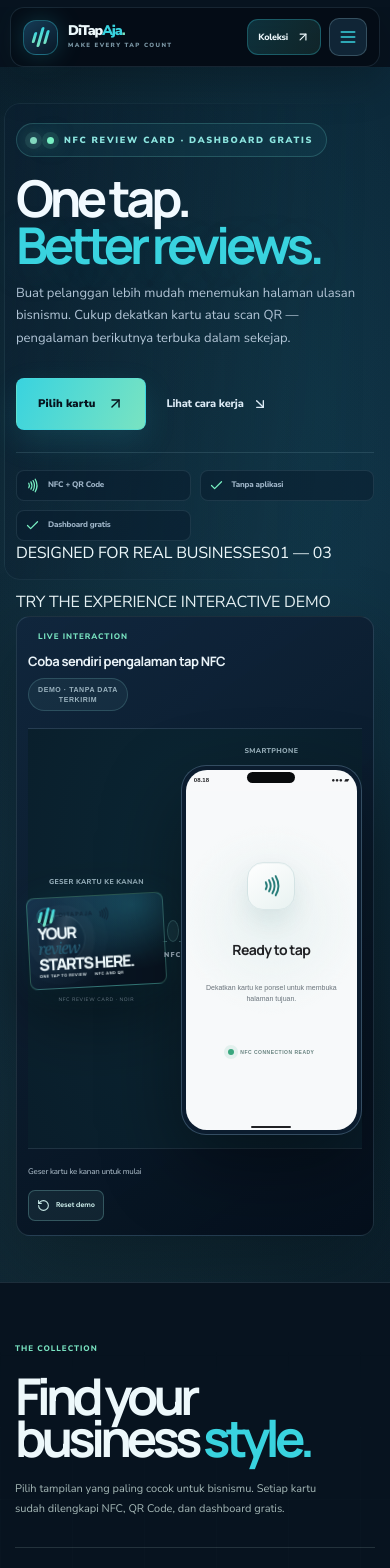
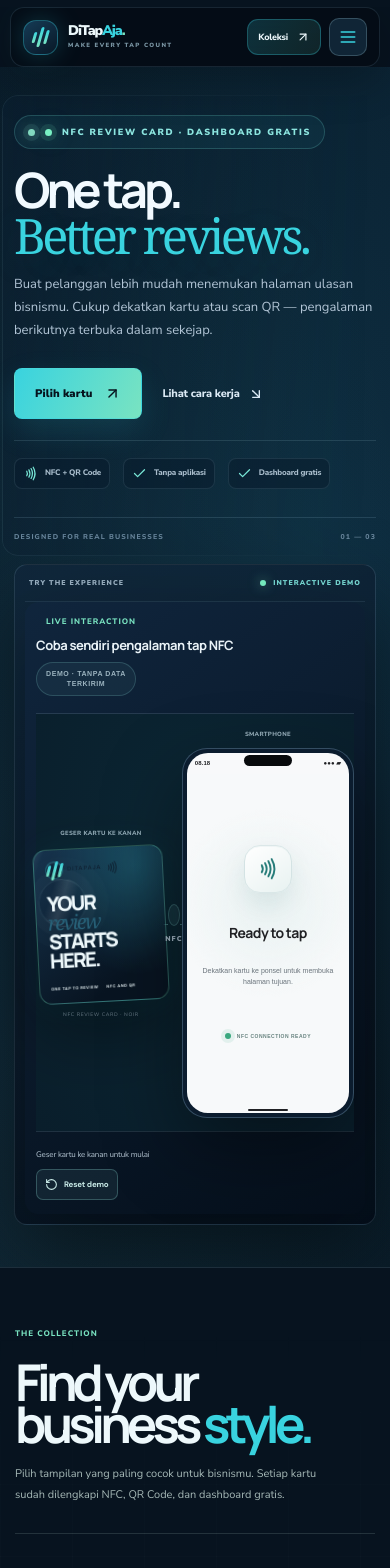
Before and after one commit to chanvianz-ui/ditapaja, a Next.js app: page / in a window 390 px wide. Shown: the top 1568 px of the page. Built offline with nearby package versions, Linux system fonts and the light colour scheme.

Commit message:
Replace studio styles with clean editorial hero

```diff
--- a/app/styles/homepage-interactive-studio.css
+++ b/app/styles/homepage-interactive-studio.css
@@ -1,49 +1,31 @@
-/* Interactive hero studio — replaces the previous split-card / tap-demo composition. */
-.dt-home-rebuild .dt-studio-hero{position:relative;isolation:isolate;overflow:hidden;padding:clamp(30px,4vw,62px) clamp(18px,4vw,64px) clamp(48px,6vw,82px)!important;background:radial-gradient(ellipse at 84% 45%,rgba(31,198,211,.12),transparent 40rem),linear-gradient(132deg,#071321,#0a1b2e 56%,#07111e)!important}
-.dt-home-rebuild .dt-studio-hero:before{content:"";position:absolute;z-index:-1;inset:0;opacity:.14;background-image:linear-gradient(rgba(148,190,214,.09) 1px,transparent 1px),linear-gradient(90deg,rgba(148,190,214,.09) 1px,transparent 1px);background-size:48px 48px;mask-image:linear-gradient(110deg,transparent,#000)}
-.dt-home-rebuild .dt-studio-hero-copy{width:min(1180px,100%);margin:0 auto 30px;position:relative;z-index:2}
-.dt-home-rebuild .dt-studio-hero-copy h1{font-size:clamp(52px,7vw,88px)!important;line-height:.91!important;letter-spacing:-.08em!important;margin:18px 0!important}
-.dt-home-rebuild .dt-studio-hero-copy .ed-hero-lead{max-width:560px;font-size:15px;line-height:1.75;color:#b6c8d8}
-.dt-home-rebuild .dt-studio-hero-copy .ed-hero-actions{margin-top:20px}
-.dt-home-rebuild .dt-studio-hero-copy .home-hero-proof{display:flex;flex-wrap:wrap;gap:16px;margin-top:23px}
-.dt-home-rebuild .dt-studio-hero-copy .home-hero-proof span{display:flex;align-items:center;gap:7px;color:#a8bdce;font-size:10px}
-.dt-home-rebuild .dt-studio-hero-copy .home-hero-proof svg{color:#78f0c3}
-.dt-studio{--studio-accent:#79e5dc;--studio-ink:#eff8fb;width:min(1180px,100%);margin:0 auto;border:1px solid rgba(153,194,216,.18);border-radius:22px;background:linear-gradient(145deg,rgba(17,39,59,.95),rgba(5,15,27,.97));box-shadow:0 35px 100px rgba(0,0,0,.28);overflow:hidden;color:#eaf3f8}
-.dt-studio-topline{height:43px;padding:0 20px;display:flex;align-items:center;justify-content:space-between;border-bottom:1px solid rgba(161,197,218,.12);font-size:8px;letter-spacing:.16em;color:#91a9bb;font-weight:800}
-.dt-studio-topline>span:first-child{display:flex;align-items:center;gap:9px}.dt-studio-topline i,.dt-studio-bottom i{width:6px;height:6px;border-radius:50%;background:#78f0c3;box-shadow:0 0 13px #78f0c3}.dt-studio-topline b{color:#78f0c3;margin-left:7px}
-.dt-studio-layout{display:grid;grid-template-columns:minmax(230px,.76fr) minmax(0,1.24fr);min-height:520px}
-.dt-studio-controls{padding:clamp(20px,3vw,38px);border-right:1px solid rgba(161,197,218,.12);display:flex;flex-direction:column;gap:27px}
-.dt-studio-intro>span,.dt-studio-group>label{font-size:8px;letter-spacing:.17em;color:#78dcd7;font-weight:850}
-.dt-studio-intro h2{font-size:clamp(28px,3.5vw,42px);line-height:.98;letter-spacing:-.065em;margin:13px 0}
-.dt-studio-intro h2 em{font-family:Georgia,serif;font-weight:400;color:#79e5dc}
-.dt-studio-intro p{font-size:11px;line-height:1.8;color:#9eb2c4;max-width:330px}
-.dt-studio-group{display:grid;gap:12px}.dt-studio-options{display:grid;grid-template-columns:repeat(3,1fr);gap:7px}
-.dt-studio-options button,.dt-studio-skins button{min-height:39px;display:flex;align-items:center;justify-content:center;gap:6px;border:1px solid rgba(157,190,210,.18);border-radius:8px;background:rgba(255,255,255,.025);color:#afc1ce;font-size:9px;font-weight:750;transition:background .2s,border-color .2s,color .2s}
-.dt-studio-options button.active,.dt-studio-skins button.active{border-color:#71dcd4;background:rgba(91,211,205,.12);color:#eaffff;box-shadow:inset 0 0 0 1px rgba(113,220,212,.1)}
-.dt-studio-skins{display:flex;gap:8px;flex-wrap:wrap}.dt-studio-skins button{padding:0 10px}.dt-studio-skins button i{width:13px;height:13px;border-radius:50%;border:1px solid rgba(255,255,255,.25)}.skin-midnight{background:#101d2b}.skin-ivory{background:#f2e9d7}.skin-mint{background:#9ad7c1}
-.dt-studio-note{display:flex;gap:10px;align-items:flex-start;padding-top:15px;border-top:1px solid rgba(157,190,210,.12);margin-top:auto}.dt-studio-note>span{color:#78f0c3}.dt-studio-note p{font-size:9px;line-height:1.6;color:#829bad}
-.dt-studio-stage{min-width:0;padding:20px clamp(14px,2.6vw,32px) 15px;display:flex;flex-direction:column}
-.dt-studio-stage-head,.dt-studio-bottom{display:flex;align-items:center;justify-content:space-between;font-size:8px;letter-spacing:.14em;color:#7892a6;font-weight:800}
-.dt-studio-stage-head span:last-child{display:flex;align-items:center;gap:6px}.dt-studio-stage-head i{width:20px;height:1px;background:#70dcd5}
-.dt-studio-card-area{position:relative;min-height:245px;display:grid;place-items:center;isolation:isolate;overflow:hidden}
-.dt-studio-orbit{position:absolute;width:320px;height:180px;border:1px solid rgba(99,209,212,.15);border-radius:50%;transform:rotate(-24deg);z-index:-1}.orbit-b{width:390px;height:230px;transform:rotate(22deg);border-color:rgba(99,209,212,.08)}
-.dt-studio-card{--card-bg:#132538;--card-fg:#eff9f8;--card-muted:#9db5c4;position:relative;width:min(360px,80%);aspect-ratio:1.62;border-radius:15px;padding:18px 21px;display:flex;flex-direction:column;justify-content:space-between;overflow:hidden;color:var(--card-fg);background:radial-gradient(circle at 80% 5%,rgba(94,218,211,.25),transparent 45%),linear-gradient(135deg,var(--card-bg),#07111e);border:1px solid rgba(196,229,233,.24);box-shadow:0 24px 60px rgba(0,0,0,.42),inset 0 1px rgba(255,255,255,.16);transform:rotate(-5deg);transition:transform .35s,background .35s}
-.dt-studio-card:hover{transform:rotate(-1deg) translateY(-5px)}.dt-studio-card.skin-ivory{--card-bg:#e8dfce;--card-fg:#172b35;--card-muted:#647c80;background:radial-gradient(circle at 80% 5%,rgba(63,167,157,.15),transparent 45%),linear-gradient(135deg,#f4ecdc,#d5d0c0);border-color:rgba(30,54,60,.2)}.dt-studio-card.skin-mint{--card-bg:#9ad7c1;--card-fg:#102d32;--card-muted:#426c68;background:radial-gradient(circle at 80% 5%,rgba(255,255,255,.45),transparent 45%),linear-gradient(135deg,#b5e6d3,#75bba9);border-color:rgba(25,72,66,.2)}
-.dt-studio-card-head,.dt-studio-card-foot{display:flex;align-items:center;justify-content:space-between;font-size:8px;letter-spacing:.13em;font-weight:850}.dt-studio-card-head>span:first-child{display:flex;align-items:center;gap:7px}.dt-studio-card-head .dt-v2-brand-mark{transform:scale(.75);transform-origin:left center}.dt-studio-card-head>span:last-child{color:var(--card-muted)}
-.dt-studio-card-center{display:grid;gap:4px}.dt-studio-card-center small{font-size:7px;letter-spacing:.19em;color:var(--card-muted);font-weight:800}.dt-studio-card-center strong{font-size:clamp(24px,3.4vw,39px);letter-spacing:-.07em;line-height:1}.dt-studio-card-center em{font-size:9px;color:var(--card-muted);font-family:Georgia,serif}
-.dt-studio-card-foot{font-size:6px;color:var(--card-muted)}.dt-studio-card-shine{position:absolute;inset:-90% auto -90% -20%;width:25%;transform:rotate(22deg);background:linear-gradient(90deg,transparent,rgba(255,255,255,.13),transparent);animation:dtStudioShine 6s ease-in-out infinite}
-@keyframes dtStudioShine{0%,45%{left:-35%}75%,100%{left:130%}}
-.dt-studio-floating-chip{position:absolute;right:8%;top:19%;padding:8px 10px;border:1px solid rgba(145,190,210,.2);border-radius:8px;background:rgba(6,19,31,.85);box-shadow:0 10px 25px #06111c66;display:grid;gap:5px}.dt-studio-floating-chip span{font-size:7px;letter-spacing:.1em;color:#a9c2d0}.dt-studio-floating-chip i{display:inline-block;width:5px;height:5px;border-radius:50%;background:#78f0c3;margin-right:5px}.dt-studio-floating-chip b{font-size:8px;color:#e5f2f5}
-.dt-studio-qr-toggle{position:absolute;left:8%;bottom:16%;display:flex;align-items:center;gap:6px;border:1px solid rgba(145,190,210,.22);border-radius:30px;background:rgba(7,20,32,.9);color:#d6e8ee;padding:8px 11px;font-size:8px;font-weight:750}
-.dt-studio-flow{display:flex;align-items:center;justify-content:center;gap:8px;margin:0 auto 15px;width:min(460px,100%)}.dt-studio-flow>i{height:1px;flex:1;background:rgba(145,190,210,.18)}.dt-studio-flow>i.filled{background:#78e4d6}
-.dt-studio-step{display:grid;justify-items:center;gap:5px;min-width:72px;color:#6f899e}.dt-studio-step>span{width:25px;height:25px;border:1px solid rgba(145,190,210,.25);border-radius:50%;display:grid;place-items:center;font-size:8px}.dt-studio-step small{font-size:7px;white-space:nowrap}.dt-studio-step.current{color:#8de7df}.dt-studio-step.current>span,.dt-studio-step.done>span{background:rgba(120,240,195,.13);border-color:#78e4d6;color:#9ff5e2}.dt-studio-step.done{color:#b3d4d1}
-.dt-studio-customer{border:1px solid rgba(145,190,210,.16);border-radius:11px;background:rgba(2,11,20,.45);overflow:hidden;min-height:135px}
-.dt-studio-customer-top{height:32px;display:flex;justify-content:space-between;align-items:center;padding:0 12px;border-bottom:1px solid rgba(145,190,210,.12);font-size:7px;letter-spacing:.12em;color:#7793a6;font-weight:800}.dt-studio-customer-top span:first-child{display:flex;gap:6px;align-items:center}
-.dt-studio-idle,.dt-studio-result,.dt-studio-complete{display:flex;align-items:center;gap:12px;padding:15px}
-.dt-studio-phone-icon,.dt-studio-result-icon,.dt-studio-complete>span{width:36px;height:36px;flex:none;border-radius:10px;background:rgba(112,220,213,.1);color:#8ce5dc;display:grid;place-items:center}
-.dt-studio-idle>div:nth-child(2),.dt-studio-result>div:nth-child(2),.dt-studio-complete>div{flex:1;min-width:0}.dt-studio-idle b,.dt-studio-result b,.dt-studio-complete b{font-size:11px;display:block}.dt-studio-idle p,.dt-studio-result p,.dt-studio-complete p{font-size:8px;color:#8fa7b9;line-height:1.5;margin-top:4px}.dt-studio-idle button,.dt-studio-result button,.dt-studio-rating>button,.dt-studio-complete button{border:0;border-radius:7px;background:#8de5d9;color:#08202a;min-height:34px;padding:0 11px;display:flex;align-items:center;gap:6px;font-size:8px;font-weight:850;white-space:nowrap}.dt-studio-result small,.dt-studio-complete small,.dt-studio-rating small{font-size:7px;letter-spacing:.13em;color:#78dcd7;display:block;margin-bottom:5px}
-.dt-studio-rating{padding:13px 15px;display:grid;grid-template-columns:1fr auto;align-items:center;gap:8px 12px}.dt-studio-rating>div:first-child b{font-size:10px}.dt-studio-rating>div:first-child p{font-size:8px;color:#8fa7b9;margin-top:3px}.dt-studio-stars{display:flex;gap:2px}.dt-studio-stars button{border:0;background:transparent;color:#516779;font-size:22px;padding:0 2px}.dt-studio-stars button.selected{color:#ffd36e}.dt-studio-rating>button{grid-column:1/-1;justify-self:end}.dt-studio-rating>button:disabled{opacity:.35;cursor:not-allowed}
-.dt-studio-complete>span{color:#8ce5dc}.dt-studio-bottom{padding-top:12px;margin-top:auto}.dt-studio-bottom>span:first-child{display:flex;align-items:center;gap:7px}.dt-studio-bottom>span:last-child{color:#6e899d}
-@media(max-width:900px){.dt-studio-layout{grid-template-columns:1fr}.dt-studio-controls{border-right:0;border-bottom:1px solid rgba(161,197,218,.12);display:grid;grid-template-columns:1fr 1fr;gap:18px;padding:22px}.dt-studio-intro{grid-column:1/-1}.dt-studio-note{margin-top:0}.dt-studio-stage{padding:18px 22px 15px}.dt-studio-card-area{min-height:260px}}
-@media(max-width:600px){.dt-home-rebuild .dt-studio-hero{padding:27px 13px 42px!important}.dt-home-rebuild .dt-studio-hero-copy h1{font-size:clamp(48px,13vw,66px)!important}.dt-home-rebuild .dt-studio-hero-copy .ed-hero-lead{font-size:13px}.dt-home-rebuild .dt-studio-hero-copy .home-hero-proof{gap:9px 13px}.dt-home-rebuild .dt-studio-hero-copy .home-hero-proof span{font-size:8px}.dt-studio{border-radius:15px}.dt-studio-topline{padding:0 12px;font-size:7px}.dt-studio-controls{grid-template-columns:1fr;padding:17px;gap:17px}.dt-studio-intro{grid-column:auto}.dt-studio-intro h2{font-size:34px}.dt-studio-options button{font-size:9px}.dt-studio-stage{padding:15px 11px 12px}.dt-studio-card-area{min-height:220px}.dt-studio-card{width:82%;padding:14px 15px}.dt-studio-floating-chip{right:3%;top:12%;padding:6px}.dt-studio-qr-toggle{left:3%;bottom:10%}.dt-studio-flow{gap:4px}.dt-studio-step{min-width:60px}.dt-studio-step small{font-size:6px}.dt-studio-idle,.dt-studio-result,.dt-studio-complete{padding:11px;gap:8px;flex-wrap:wrap}.dt-studio-idle button,.dt-studio-result button,.dt-studio-complete button{margin-left:auto}.dt-studio-rating{grid-template-columns:1fr}.dt-studio-stars{grid-row:2}.dt-studio-rating>button{grid-column:auto;justify-self:start}.dt-studio-bottom{font-size:7px}}
-@media(prefers-reduced-motion:reduce){.dt-studio-card-shine{animation:none}.dt-studio-card,.dt-studio-options button,.dt-studio-skins button{transition:none}}
+/* Clean editorial hero — one clear message and one usable product interaction. */
+.dt-home-rebuild .dt-clean-hero{position:relative;isolation:isolate;overflow:hidden;padding:clamp(34px,5vw,76px) clamp(18px,4.5vw,68px) clamp(48px,6vw,82px)!important;background:radial-gradient(ellipse at 78% 40%,rgba(49,213,232,.11),transparent 34rem),radial-gradient(ellipse at 8% 95%,rgba(120,240,195,.055),transparent 28rem),linear-gradient(132deg,#071321 0%,#0a1b2e 55%,#07111e 100%)!important}
+.dt-home-rebuild .dt-clean-hero:before{content:"";position:absolute;z-index:-1;inset:0;pointer-events:none;opacity:.16;background-image:linear-gradient(rgba(148,190,214,.055) 1px,transparent 1px),linear-gradient(90deg,rgba(148,190,214,.055) 1px,transparent 1px);background-size:58px 58px;mask-image:linear-gradient(90deg,transparent,#000 55%)}
+.dt-home-rebuild .dt-clean-hero-grid{display:grid!important;grid-template-columns:minmax(290px,.78fr) minmax(0,1.22fr)!important;align-items:center!important;gap:clamp(28px,4.2vw,66px)!important;width:min(1440px,100%)!important;min-height:0!important;margin:0 auto!important;padding:clamp(20px,2vw,30px) 0 0!important}
+.dt-home-rebuild .dt-clean-hero-copy{position:relative;z-index:2;max-width:570px!important}
+.dt-home-rebuild .dt-clean-hero-copy h1{font-size:clamp(52px,6.4vw,91px)!important;line-height:.94!important;letter-spacing:-.085em!important;margin:22px 0 20px!important}
+.dt-home-rebuild .dt-clean-hero-copy h1 em{font-family:Georgia,serif;font-weight:400;letter-spacing:-.075em;color:#82e8dc}
+.dt-home-rebuild .dt-clean-hero-copy .ed-hero-lead{max-width:455px!important;font-size:clamp(14px,1.12vw,16px)!important;line-height:1.85!important;color:#b2c5d6!important}
+.dt-home-rebuild .dt-clean-hero-copy .ed-hero-actions{margin-top:27px!important;gap:12px 20px!important}
+.dt-home-rebuild .dt-clean-hero-copy .ed-button{min-height:51px;padding:0 20px!important;border-radius:8px!important}
+.dt-home-rebuild .dt-clean-hero-copy .home-hero-proof{display:flex!important;flex-wrap:wrap;gap:11px 17px!important;margin-top:27px!important}
+.dt-home-rebuild .dt-clean-hero-copy .home-hero-proof span{display:flex;align-items:center;gap:7px;font-size:9px!important;color:#a9bdcc!important}
+.dt-home-rebuild .dt-clean-hero-copy .home-hero-proof svg{color:#78e6d6}
+.dt-clean-hero-foot{display:flex;justify-content:space-between;gap:12px;margin-top:clamp(38px,6vw,76px);padding-top:13px;border-top:1px solid rgba(151,190,215,.16);font-size:7px;letter-spacing:.16em;color:#67849a;font-weight:800}
+.dt-clean-demo-wrap{position:relative;min-width:0;padding:15px;border:1px solid rgba(151,190,215,.17);border-radius:17px;background:linear-gradient(155deg,rgba(17,39,60,.76),rgba(5,15,27,.9));box-shadow:0 28px 80px rgba(0,0,0,.27)}
+.dt-clean-demo-heading{display:flex;justify-content:space-between;align-items:center;gap:10px;padding:2px 4px 12px;border-bottom:1px solid rgba(151,190,215,.12);font-size:8px;letter-spacing:.15em;font-weight:850;color:#9ab1c2}
+.dt-clean-demo-heading span:last-child{display:flex;align-items:center;gap:7px;color:#77d9d3}
+.dt-clean-demo-heading i{width:6px;height:6px;border-radius:50%;background:#78f0c3;box-shadow:0 0 12px rgba(120,240,195,.6)}
+.dt-clean-demo-wrap .home-hero-visual.home-tap-demo{width:100%;max-width:none;min-height:0;margin:0;padding:14px 2px 3px;border:0;border-radius:0;background:transparent;box-shadow:none}
+.dt-clean-demo-wrap .home-demo-heading{align-items:center;gap:8px}
+.dt-clean-demo-wrap .home-demo-heading b{font-size:12px}
+.dt-clean-demo-wrap .home-demo-disclaimer{font-size:7px}
+.dt-clean-demo-wrap .home-demo-stage{grid-template-columns:minmax(0,.88fr) 24px minmax(0,1.12fr);gap:8px;min-height:330px}
+.dt-clean-demo-wrap .home-demo-card{min-height:210px;padding:17px;border-radius:13px}
+.dt-clean-demo-wrap .home-demo-card-title{font-size:clamp(22px,2.7vw,34px)}
+.dt-clean-demo-wrap .home-demo-phone{width:min(100%,250px);max-width:250px;min-height:330px}
+.dt-clean-demo-wrap .home-demo-footer{font-size:9px}
+.dt-clean-demo-wrap .home-demo-footer button{font-size:8px}
+@media(max-width:1080px){.dt-home-rebuild .dt-clean-hero-grid{grid-template-columns:1fr!important;max-width:980px!important;gap:26px!important}.dt-home-rebuild .dt-clean-hero-copy{max-width:820px!important}.dt-home-rebuild .dt-clean-hero-copy h1{font-size:clamp(58px,8vw,86px)!important}.dt-clean-hero-foot{margin-top:35px}.dt-clean-demo-wrap .home-demo-stage{min-height:310px}}
+@media(max-width:680px){.dt-home-rebuild .dt-clean-hero{padding:26px 14px 42px!important}.dt-home-rebuild .dt-clean-hero-grid{padding-top:12px!important;gap:22px!important}.dt-home-rebuild .dt-clean-hero-copy h1{font-size:clamp(48px,12.5vw,66px)!important;margin:18px 0 14px!important}.dt-home-rebuild .dt-clean-hero-copy .ed-hero-lead{font-size:13px!important;line-height:1.75!important}.dt-home-rebuild .dt-clean-hero-copy .home-hero-proof{gap:9px 13px!important;margin-top:21px!important}.dt-home-rebuild .dt-clean-hero-copy .home-hero-proof span{font-size:8px!important}.dt-clean-hero-foot{margin-top:28px}.dt-clean-demo-wrap{padding:10px;border-radius:13px}.dt-clean-demo-heading{font-size:7px}.dt-clean-demo-wrap .home-demo-heading{align-items:flex-start;flex-direction:column}.dt-clean-demo-wrap .home-demo-stage{grid-template-columns:minmax(0,.9fr) 17px minmax(0,1.1fr);gap:4px;min-height:280px}.dt-clean-demo-wrap .home-demo-card{min-height:155px;padding:11px}.dt-clean-demo-wrap .home-demo-card-title{font-size:clamp(17px,5.2vw,26px)}.dt-clean-demo-wrap .home-demo-phone{width:min(100%,215px);max-width:215px;min-height:280px}.dt-clean-demo-wrap .home-demo-instruction{font-size:6px}.dt-clean-demo-wrap .home-demo-footer{align-items:flex-start;gap:8px;flex-direction:column;font-size:8px}.dt-clean-demo-wrap .home-demo-footer-actions{gap:8px}}
+@media(prefers-reduced-motion:reduce){.dt-clean-demo-wrap *{scroll-behavior:auto!important}}
```
